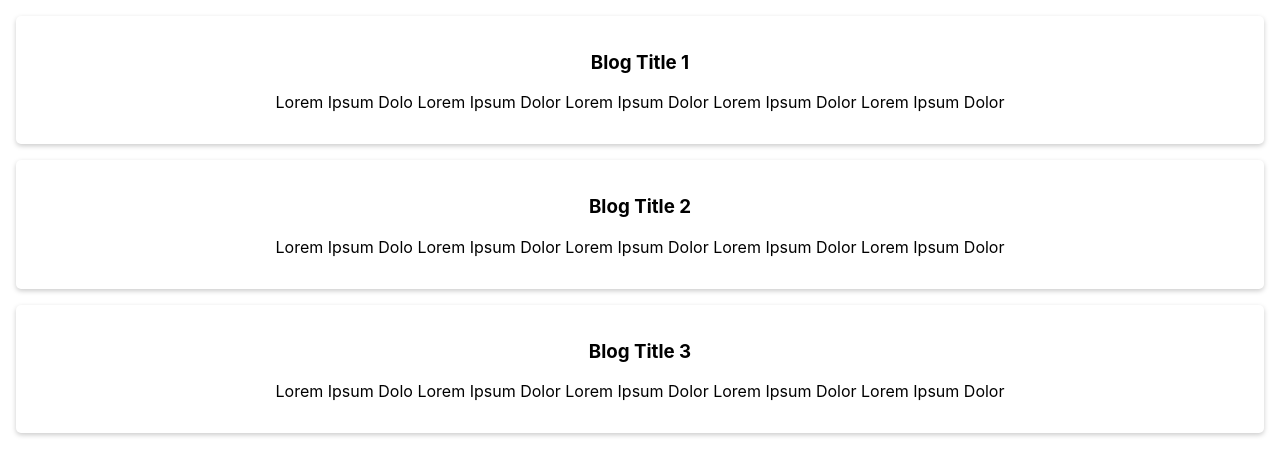
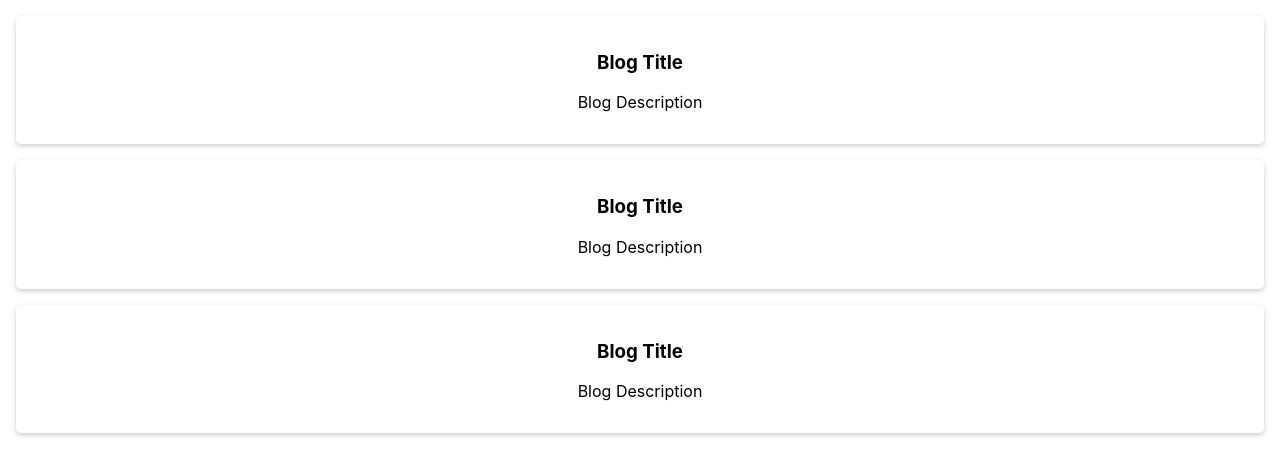
Before and after one commit to itsParv/First-react-app, a React (Create React App) app: page / in a window 1280 px wide. Shown: the top 476 px of the page. Built offline with nearby package versions, Linux system fonts and the light colour scheme.

Commit message:
First component Added

```diff
--- a/src/App.js
+++ b/src/App.js
@@ -2,6 +2,7 @@ import React from 'react';
 import logo from './logo.svg';
 // import './App.css';
 import './App1.css';
+import BlogCard from './BlogCard';
 
 
 function App() {
@@ -23,14 +24,15 @@ function App() {
     }
   ]
 
-  const blogCards = blogArr.map((item) => {
-    console.log(item);
+  const blogCards = blogArr.map((item, pos) => {
+    // console.log(item);
 
     return (
-      <div className="box1style" key={item.id} >
-        <h3>{item.title} </h3>
-        <p> {item.description} </p>
-      </div>
+      <BlogCard key={pos} />
+      // <div className="box1style" key={item.id} >
+      //   <h3>{item.title} </h3>
+      //   <p> {item.description} </p>
+      // </div>
     )
 
   })
@@ -41,25 +43,6 @@ function App() {
 
     </div>
   );
-
-
-  //  Pure react code of above return statement is given below
-
-  // React.createElement("div", {
-  //   className: "App"
-  // },
-  //   React.createElement("div", null,
-  //     React.createElement("h3", null, " ", blogObject.title),
-  //     React.createElement("p", null, " ", blogObject.description, " ")),
-  //   React.createElement("hr", null),
-  //   React.createElement("div", null,
-  //     React.createElement("h3", null, " ", blogObject.title),
-  //     React.createElement("p", null, " ", blogObject.description, " ")),
-  //   React.createElement("hr", null),
-  //   React.createElement("div", null,
-  //     React.createElement("h3", null, " ", blogObject.title),
-  //     React.createElement("p", null, " ", blogObject.description, " ")),
-  //   React.createElement("hr", null)));
 }
 
 export default App;
--- /dev/null
+++ b/src/BlogCard.js
@@ -0,0 +1,12 @@
+import React from 'react';
+
+const BlogCard = () => {
+    return (
+        <div className="box1style">
+            <h3> Blog Title</h3>
+            <p> Blog Description </p>
+        </div>
+    )
+}
+
+export default BlogCard;
```
